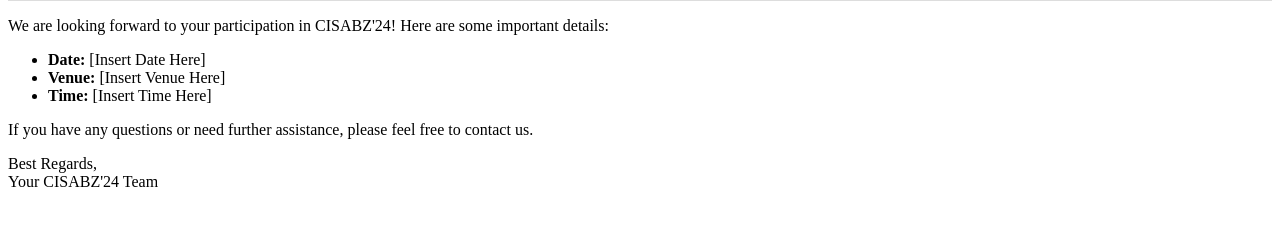
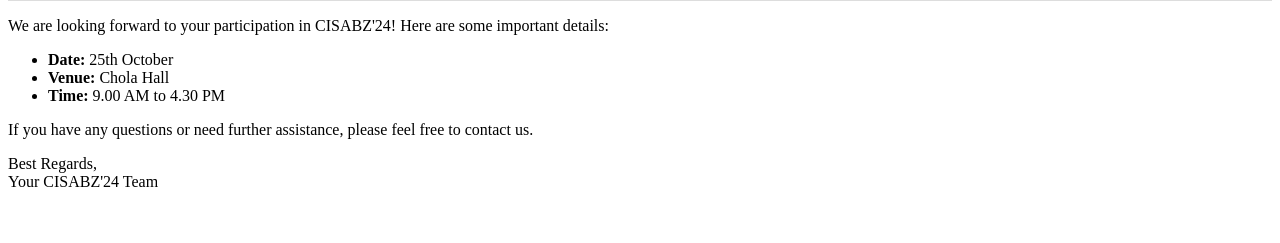
Before and after one commit to mohamedasick87/register-online-cisabz, a Django app: template templates/email-sending.html in a window 1280 px wide. Shown: the part 380-623 px from the top of the page. Run offline with Django 5.2, Linux system fonts and the light colour scheme; the template is opened without the code that fills it, so the values that code supplies are empty.

```diff
--- a/templates/email-sending.html
+++ b/templates/email-sending.html
@@ -68,9 +68,9 @@
 
     <p>We are looking forward to your participation in CISABZ'24! Here are some important details:</p>
     <ul>
-        <li><strong>Date:</strong> [Insert Date Here]</li>
-        <li><strong>Venue:</strong> [Insert Venue Here]</li>
-        <li><strong>Time:</strong> [Insert Time Here]</li>
+        <li><strong>Date:</strong> 25th October</li>
+        <li><strong>Venue:</strong> Chola Hall</li>
+        <li><strong>Time:</strong> 9.00 AM to 4.30 PM</li>
     </ul>
 
     <p>If you have any questions or need further assistance, please feel free to contact us.</p>
```
Also changed, not shown: db.sqlite3.
